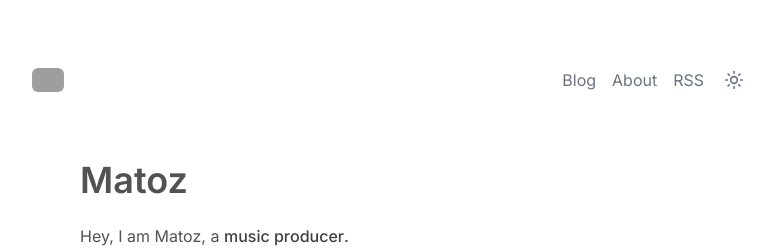
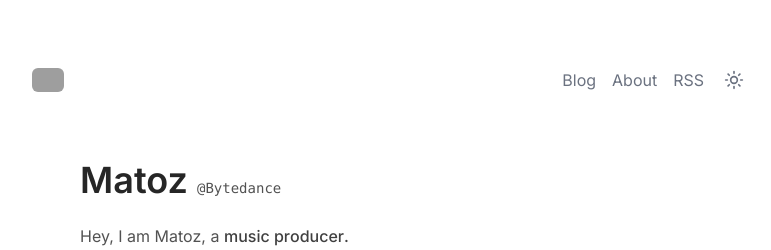
Before and after one commit to matozz/matoz.me, a Next.js app: page / in a window 1280 px wide. Shown: the top 250 px of the page, without its empty margins (248-1019 px from the left). Built offline with nearby package versions, Linux system fonts and the light colour scheme; grey boxes are pictures that could not be loaded.

Commit message:
chore: add company

```diff
--- a/blog.config.ts
+++ b/blog.config.ts
@@ -4,6 +4,7 @@ const BLOG: BlogConfig = {
   title: 'Matoz',
   author: 'Matoz',
   email: 'hi@matoz.me',
+  company: 'Bytedance',
   link: 'https://matoz.me',
   description: 'made with love ❤️.',
   lang: 'en-US', // ['en-US', 'zh-CN', 'zh-HK', 'zh-TW', 'ja-JP', 'es-ES']
--- a/pages/index.tsx
+++ b/pages/index.tsx
@@ -12,7 +12,12 @@ const Blog: NextPage = () => {
   return (
     <Container title={BLOG.title} description={BLOG.description}>
       <div className="mt-10 text-neutral-600 dark:text-neutral-400 md:mt-0">
-        <h1 className="mb-6 text-4xl font-semibold dark:text-neutral-100">Matoz</h1>
+        <h1 className="mb-6 text-4xl font-semibold text-neutral-800 dark:text-neutral-100">
+          {`Matoz `}
+          <span className="my-6 font-mono text-sm font-medium text-neutral-600 dark:text-neutral-400">
+            {`@${BLOG.company}`}
+          </span>
+        </h1>
 
         <div className="my-6">
           {`Hey, I am Matoz, a`}&nbsp;
--- a/types/index.ts
+++ b/types/index.ts
@@ -27,6 +27,7 @@ export type BlogConfig = {
   author: string;
   email: string;
   link: string;
+  company: string;
   description: string;
   lang: 'en-US' | 'zh-CN' | 'zh-HK' | 'zh-TW' | 'ja-JP' | 'es-ES';
   appearance: 'dark' | 'light';
```
